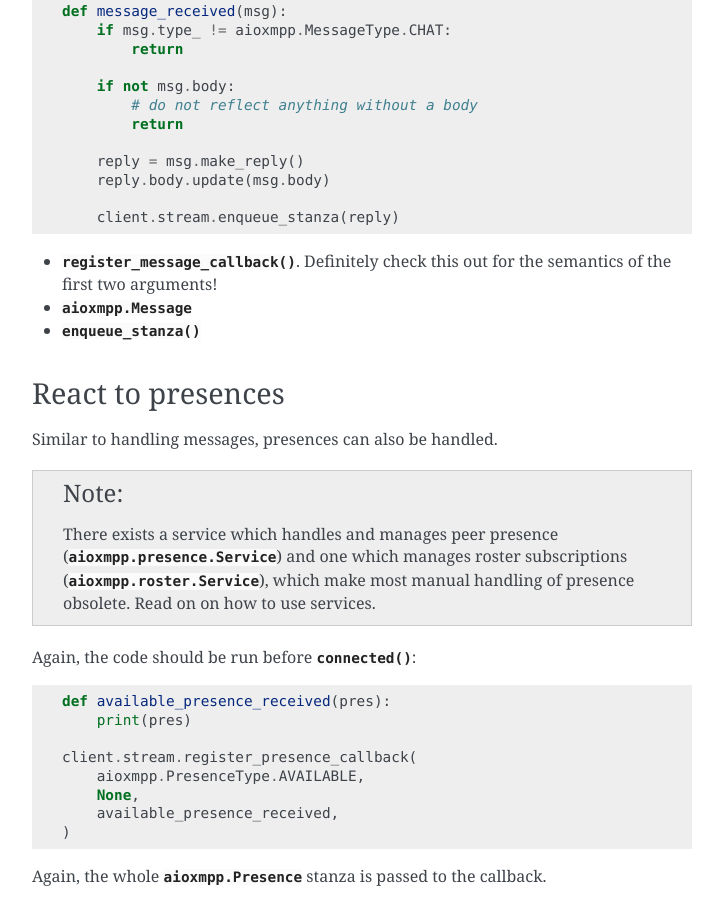
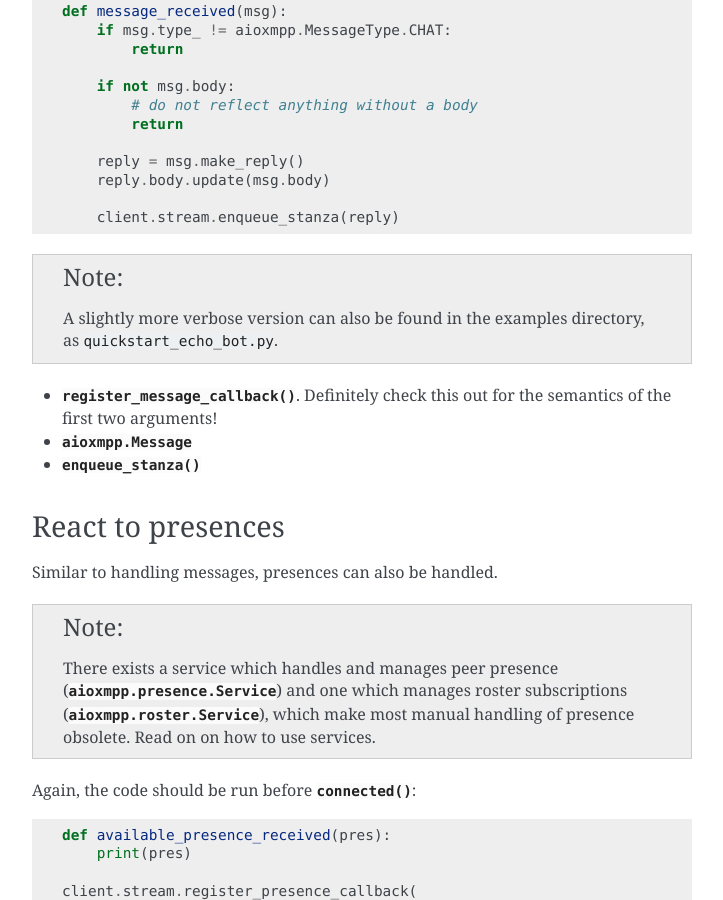
Before and after one commit to horazont/aioxmpp, a Sphinx documentation site: the page built from docs/user-guide/quickstart.rst, in a window 1280 px wide and 900 px high, scrolled down 3011 px. Shown: the whole window, without its empty margins (388-1111 px from the left). Built offline with Sphinx 7.4.7, drawn with Linux system fonts in a browser that asks for light colours.

Commit message:
Mention quickstart example file

```diff
--- a/docs/user-guide/quickstart.rst
+++ b/docs/user-guide/quickstart.rst
@@ -157,6 +157,11 @@ This example can be modified to be an echo bot by implementing the
       reply.body.update(msg.body)
 
       client.stream.enqueue_stanza(reply)
+
+.. note::
+
+   A slightly more verbose version can also be found in the examples directory,
+   as ``quickstart_echo_bot.py``.
 
 * :meth:`~aioxmpp.stream.StanzaStream.register_message_callback`. Definitely
   check this out for the semantics of the first two arguments!
```
